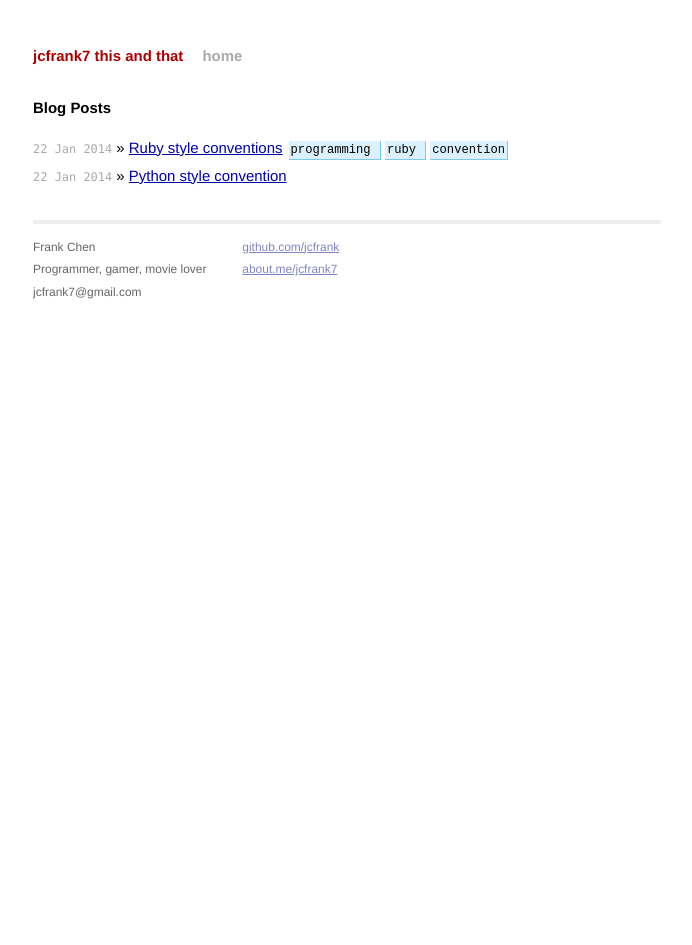
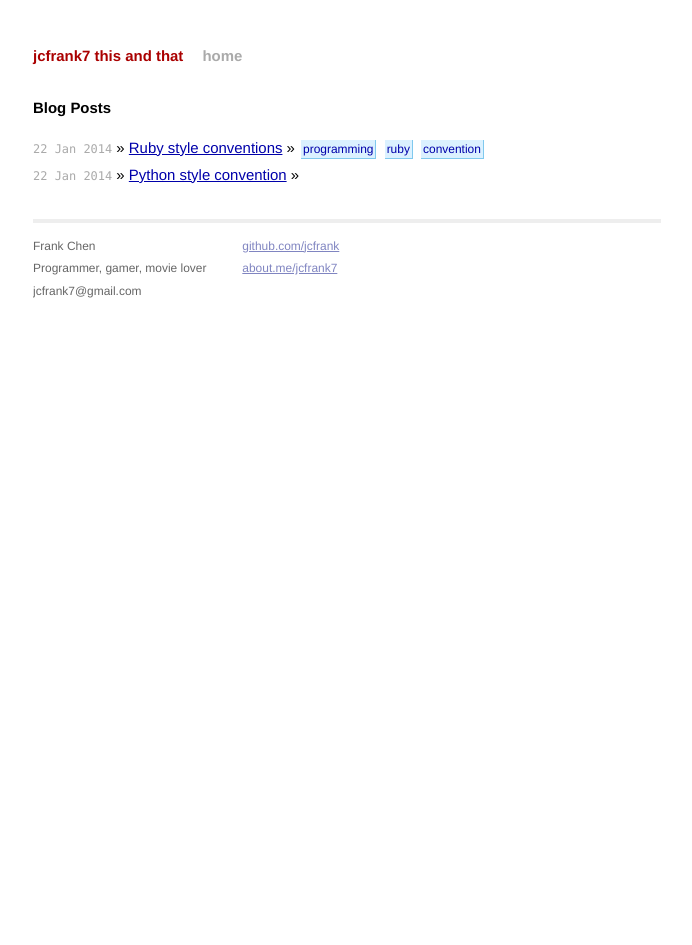
Before and after one commit to jcfrank/jcfrank.github.io, a Jekyll site: the page built from index.html, in a window 1280 px wide. Shown: the whole page, without its empty margins (293-985 px from the left). Built offline with Jekyll 4.4.1, drawn with Linux system fonts in a browser that asks for light colours; Markdown is read by kramdown in place of the engine named in the settings.

Commit message:
Add tags display on posts page.

```diff
--- a/css/main.css
+++ b/css/main.css
@@ -159,10 +159,14 @@ a:visited { color: #a0a; }
   background-color: #333;
 }
 
-.tags {
+.tag {
   background-color: #dbf1ff;
   padding: 2px;
   margin: 2px;
   border-bottom: 1px solid #80c9ee;
   border-right: 1px solid #80c9ee;
+  font-size: 80%;
 }
+
+.tags {
+}
--- a/index.html
+++ b/index.html
@@ -8,13 +8,12 @@ title: jcfrank7 this and that
   <ul class="posts">
     {% for post in site.posts %}
       <li><span>{{ post.date | date_to_string }}</span> &raquo; <a href="{{ post.url }}">{{ post.title }}</a>
-        {% for tag in post.tags %}
-          {% if tag %}
-          <code class="tags">
-            {{ tag }}
-          </code>
-          {% endif %}
-        {% endfor %}
+        {% if post.tags %}
+           &raquo;
+             {% for tag in post.tags %}
+             <a class="tag">{{ tag }}</a>
+             {% endfor %}
+        {% endif %}
       </li>
     {% endfor %}
   </ul>
```
